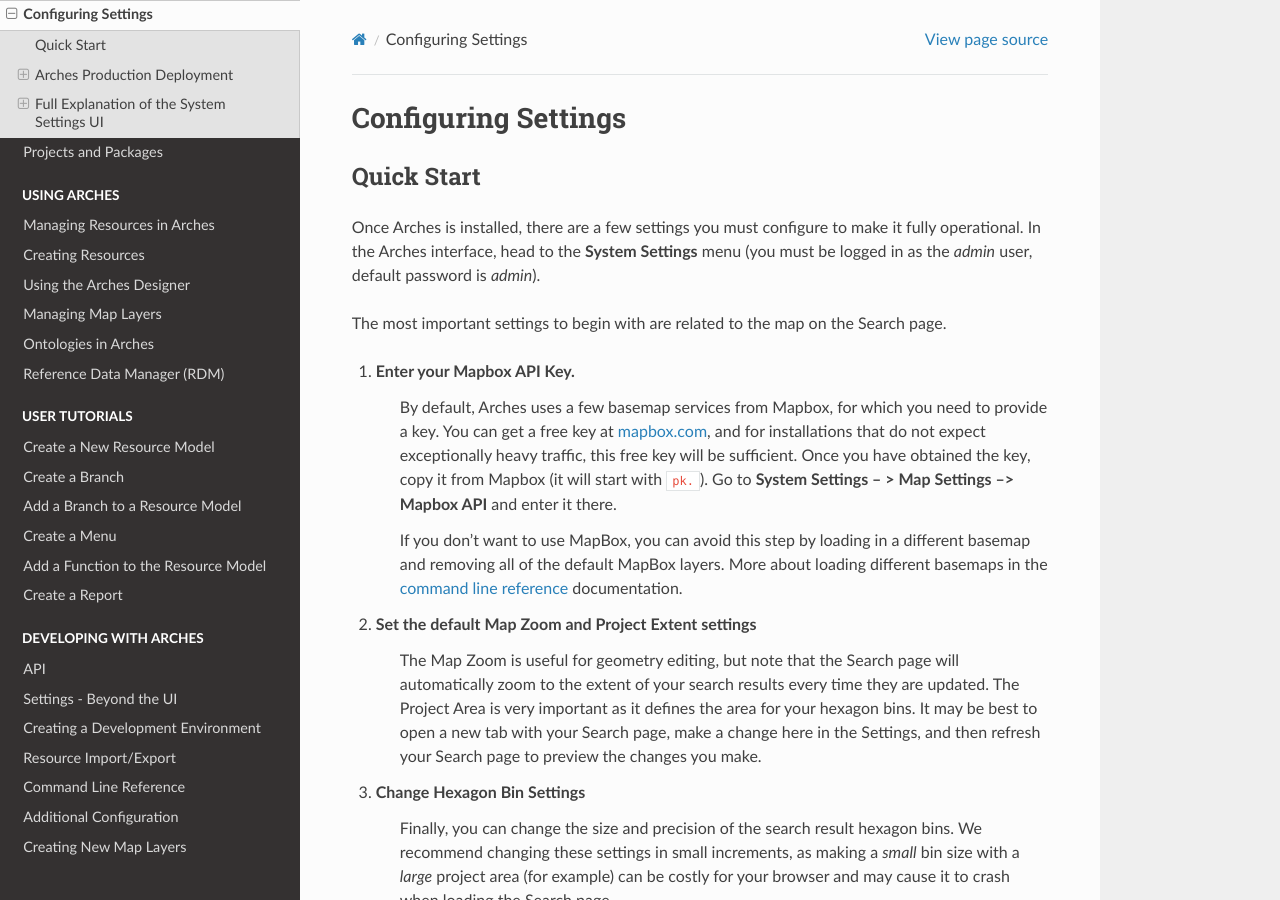
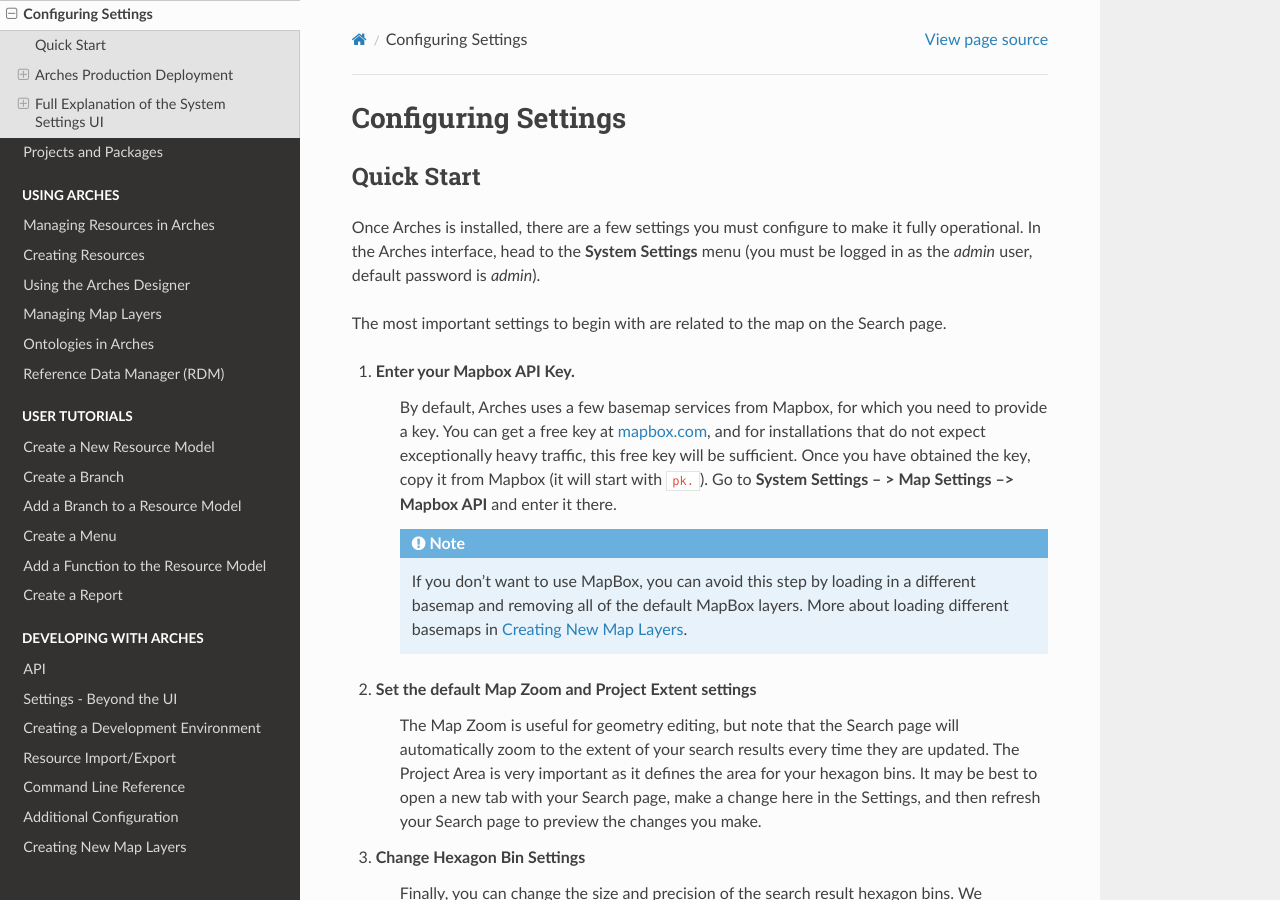
Before and after one commit to archesproject/arches-docs, a Sphinx documentation site: the page built from docs/initial-configuration.txt, in a window 1280 px wide and 900 px high. Built offline with Sphinx 7.4.7 and the Read the Docs theme 2.0.0, drawn with Linux system fonts in a browser that asks for light colours.

Commit message:
improve note about not using mapbox, fix link

```diff
--- a/docs/initial-configuration.txt
+++ b/docs/initial-configuration.txt
@@ -12,7 +12,7 @@ The most important settings to begin with are related to the map on the Search p
 1. Enter your Mapbox API Key.
     By default, Arches uses a few basemap services from Mapbox, for which you need to provide a key. You can get a free key at `mapbox.com <https://mapbox.com>`_, and for installations that do not expect exceptionally heavy traffic, this free key will be sufficient. Once you have obtained the key, copy it from Mapbox (it will start with ``pk.``). Go to **System Settings -- > Map Settings --> Mapbox API** and enter it there.
 
-    If you don't want to use MapBox, you can avoid this step by loading in a different basemap and removing all of the default MapBox layers. More about loading different basemaps in the `command line reference <https://github.com/archesproject/arches/wiki/Command-Line-Reference#importexport-commands>`_ documentation.
+    .. note:: If you don't want to use MapBox, you can avoid this step by loading in a different basemap and removing all of the default MapBox layers. More about loading different basemaps in :ref:`Creating New Map Layers`.
 
 2. Set the default Map Zoom and Project Extent settings
     The Map Zoom is useful for geometry editing, but note that the Search page will automatically zoom to the extent of your search results every time they are updated. The Project Area is very important as it defines the area for your hexagon bins. It may be best to open a new tab with your Search page, make a change here in the Settings, and then refresh your Search page to preview the changes you make.
```
